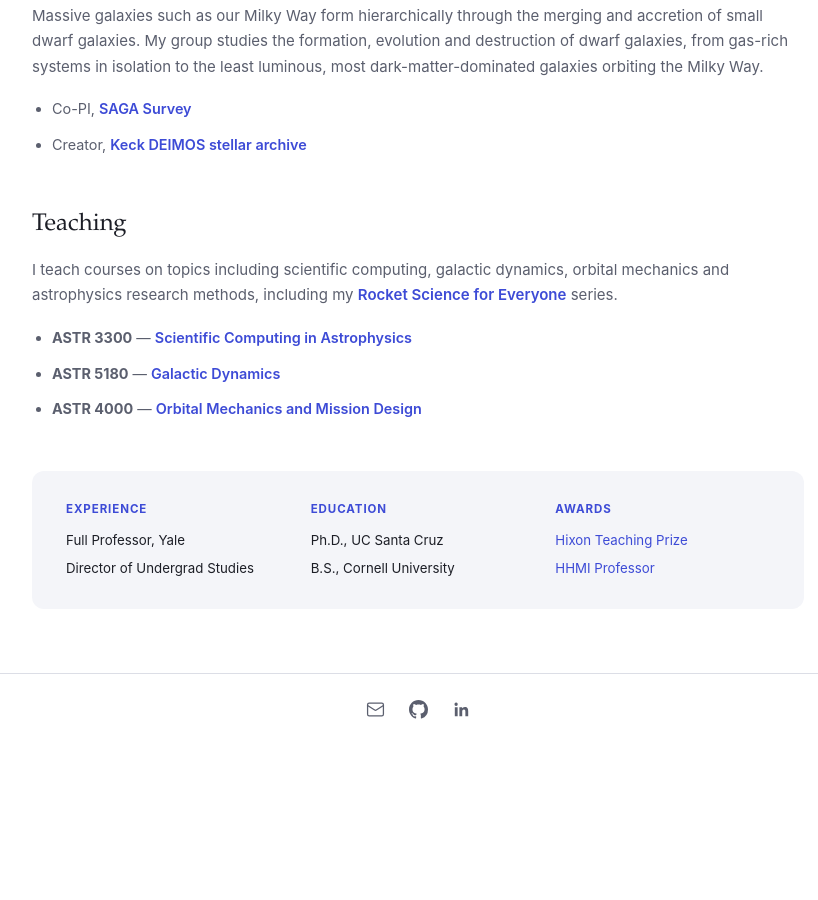
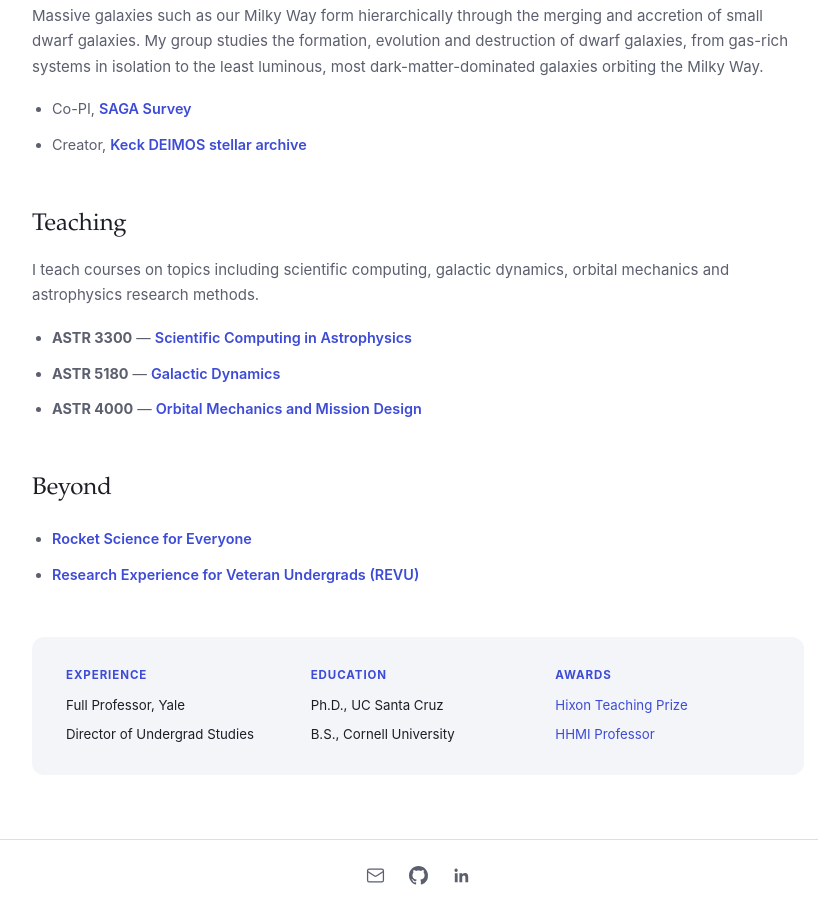
Before and after one commit to geha-group/geha-group.github.io, a Jekyll site: the page mgeha/index.html, which Jekyll copies as it is, in a window 1280 px wide and 900 px high, scrolled down 602 px. Shown: the whole window, without its empty margins (222-1040 px from the left). Built offline with Jekyll 4.4.1, drawn with Linux system fonts in a browser that asks for light colours; before the commit the page ends 1381 px from its top, so only the background shows below that.

Commit message:
Add Beyond section to /mgeha homepage
Rocket Science for Everyone and REVU as their own bulleted section,
trimmed the now-redundant mention from the Teaching paragraph.

```diff
--- a/mgeha/index.html
+++ b/mgeha/index.html
@@ -51,11 +51,19 @@
 
     <section id="teaching">
       <h2 class="serif">Teaching</h2>
-      <p>I teach courses on topics including scientific computing, galactic dynamics, orbital mechanics and astrophysics research methods, including my <a href="https://www.youtube.com/playlist?list=PLh9mgdi4rNexC1fSWLlpQx_Gjj_0DhjVE" target="_blank" rel="noopener">Rocket Science for Everyone</a> series.</p>
+      <p>I teach courses on topics including scientific computing, galactic dynamics, orbital mechanics and astrophysics research methods.</p>
       <ul class="plain">
         <li><b>ASTR 3300</b> — <a href="https://astro-330.github.io/intro.html" target="_blank" rel="noopener">Scientific Computing in Astrophysics</a></li>
         <li><b>ASTR 5180</b> — <a href="https://press.princeton.edu/books/paperback/9780691130279/galactic-dynamics" target="_blank" rel="noopener">Galactic Dynamics</a></li>
         <li><b>ASTR 4000</b> — <a href="https://www.educate.elsevier.com/book/details/9780080977478" target="_blank" rel="noopener">Orbital Mechanics and Mission Design</a></li>
+      </ul>
+    </section>
+
+    <section id="beyond">
+      <h2 class="serif">Beyond</h2>
+      <ul class="plain">
+        <li><a href="https://www.youtube.com/playlist?list=PLh9mgdi4rNexC1fSWLlpQx_Gjj_0DhjVE" target="_blank" rel="noopener">Rocket Science for Everyone</a></li>
+        <li><a href="https://www.revuprogram.com/" target="_blank" rel="noopener">Research Experience for Veteran Undergrads (REVU)</a></li>
       </ul>
     </section>
 
@@ -100,7 +108,7 @@
   </footer>
 
 <script>
-  const sections = ['home','research','teaching','cv'].map(id => document.getElementById(id));
+  const sections = ['home','research','teaching','beyond','cv'].map(id => document.getElementById(id));
   const links = document.querySelectorAll('#side-nav a[data-nav]');
   const setActive = id => links.forEach(a => a.classList.toggle('active', a.dataset.nav === id));
   const io = new IntersectionObserver(entries => {
```
